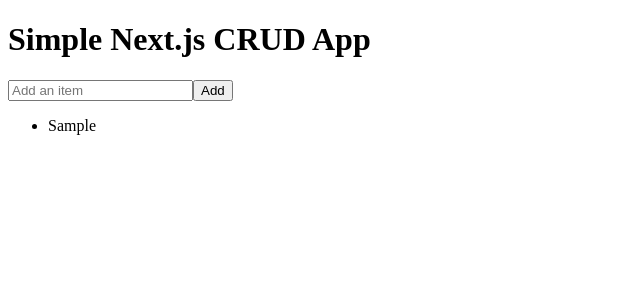
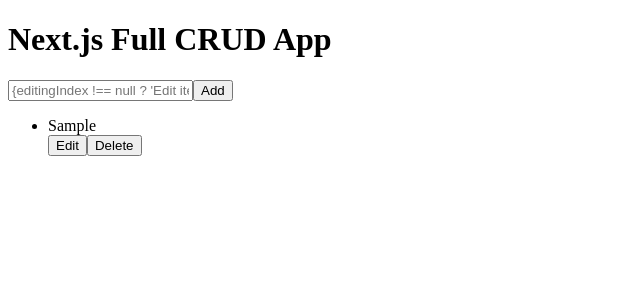
Before and after one commit to kevinbrar/nextjs-crud-demo, a Next.js app: page / in a window 1280 px wide. Both pictures are taken after typing "Sample" into the empty fields and a click on the button "Add". Shown: the top 300 px of the page, without its empty margins (0-640 px from the left). Built offline with nearby package versions, Linux system fonts and the light colour scheme.

Commit message:
Update index.js
crud

```diff
--- a/pages/index.js
+++ b/pages/index.js
@@ -4,33 +4,69 @@
 export default function Home() {
   const [items, setItems] = useState([]);
   const [input, setInput] = useState('');
+  const [editingIndex, setEditingIndex] = useState(null);
 
   const handleAdd = () => {
-    if (input.trim() !== '') {
+    if (input.trim() === '') return;
+
+    if (editingIndex !== null) {
+      const updatedItems = [...items];
+      updatedItems[editingIndex] = input;
+      setItems(updatedItems);
+      setEditingIndex(null);
+    } else {
       setItems([...items, input]);
-      setInput('');
     }
+    setInput('');
+  };
+
+  const handleDelete = (index) => {
+    const updatedItems = items.filter((_, i) => i !== index);
+    setItems(updatedItems);
+    if (editingIndex === index) setEditingIndex(null);
+  };
+
+  const handleEdit = (index) => {
+    setInput(items[index]);
+    setEditingIndex(index);
   };
 
   return (
     <div className="min-h-screen bg-gray-100 flex flex-col items-center justify-center p-4">
-      <h1 className="text-2xl font-bold mb-4">Simple Next.js CRUD App</h1>
+      <h1 className="text-2xl font-bold mb-4">Next.js Full CRUD App</h1>
       <div className="flex gap-2 mb-4">
         <input
           className="border p-2 rounded"
           type="text"
           value={input}
           onChange={(e) => setInput(e.target.value)}
-          placeholder="Add an item"
+          placeholder="{editingIndex !== null ? 'Edit item' : 'Add an item'}"
         />
         <button className="bg-blue-500 text-white px-4 py-2 rounded" onClick={handleAdd}>
-          Add
+          {editingIndex !== null ? 'Update' : 'Add'}
         </button>
       </div>
       <ul className="w-full max-w-md">
         {items.map((item, index) => (
-          <li key={index} className="bg-white p-2 rounded shadow mb-2">
-            {item}
+          <li
+            key={index}
+            className="bg-white p-2 rounded shadow mb-2 flex justify-between items-center"
+          >
+            <span>{item}</span>
+            <div className="flex gap-2">
+              <button
+                className="text-blue-500 hover:underline"
+                onClick={() => handleEdit(index)}
+              >
+                Edit
+              </button>
+              <button
+                className="text-red-500 hover:underline"
+                onClick={() => handleDelete(index)}
+              >
+                Delete
+              </button>
+            </div>
           </li>
         ))}
       </ul>
```
